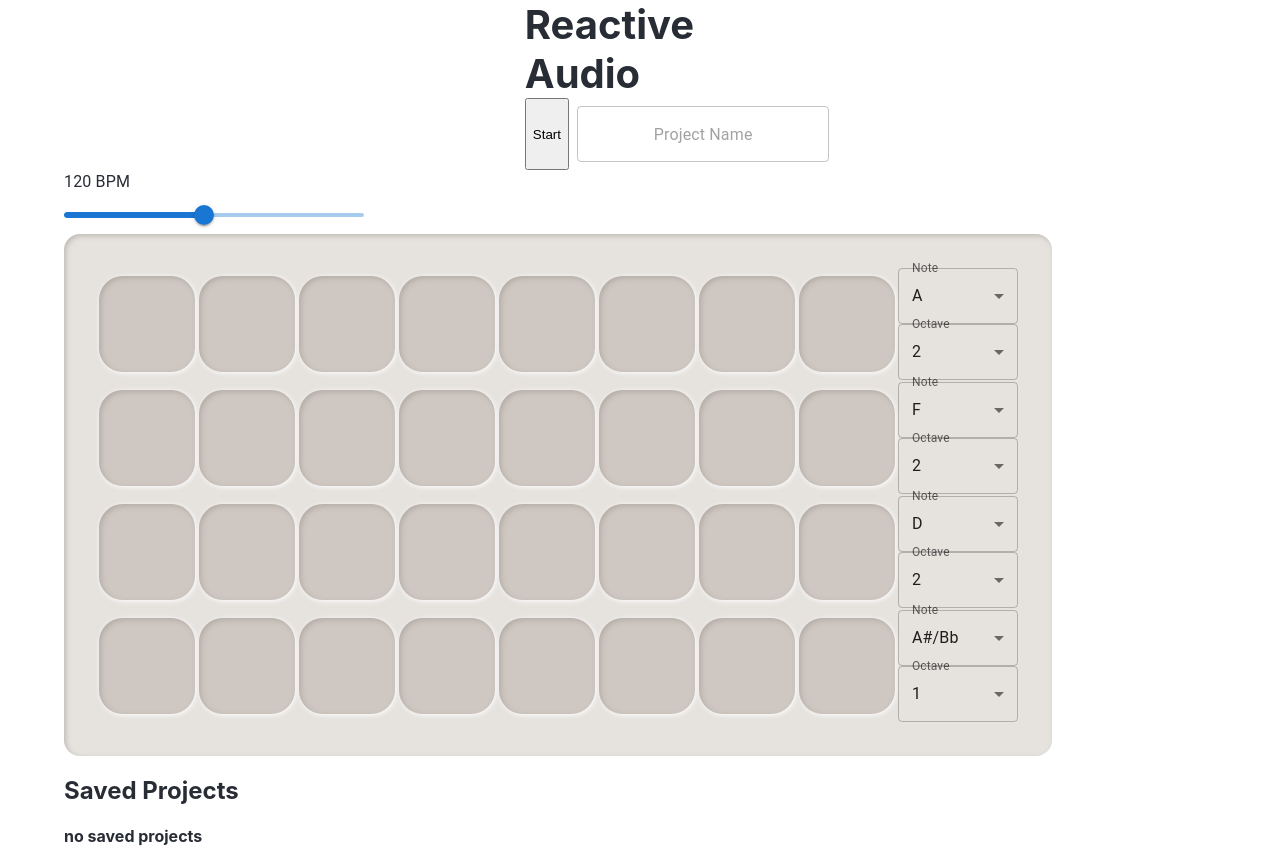
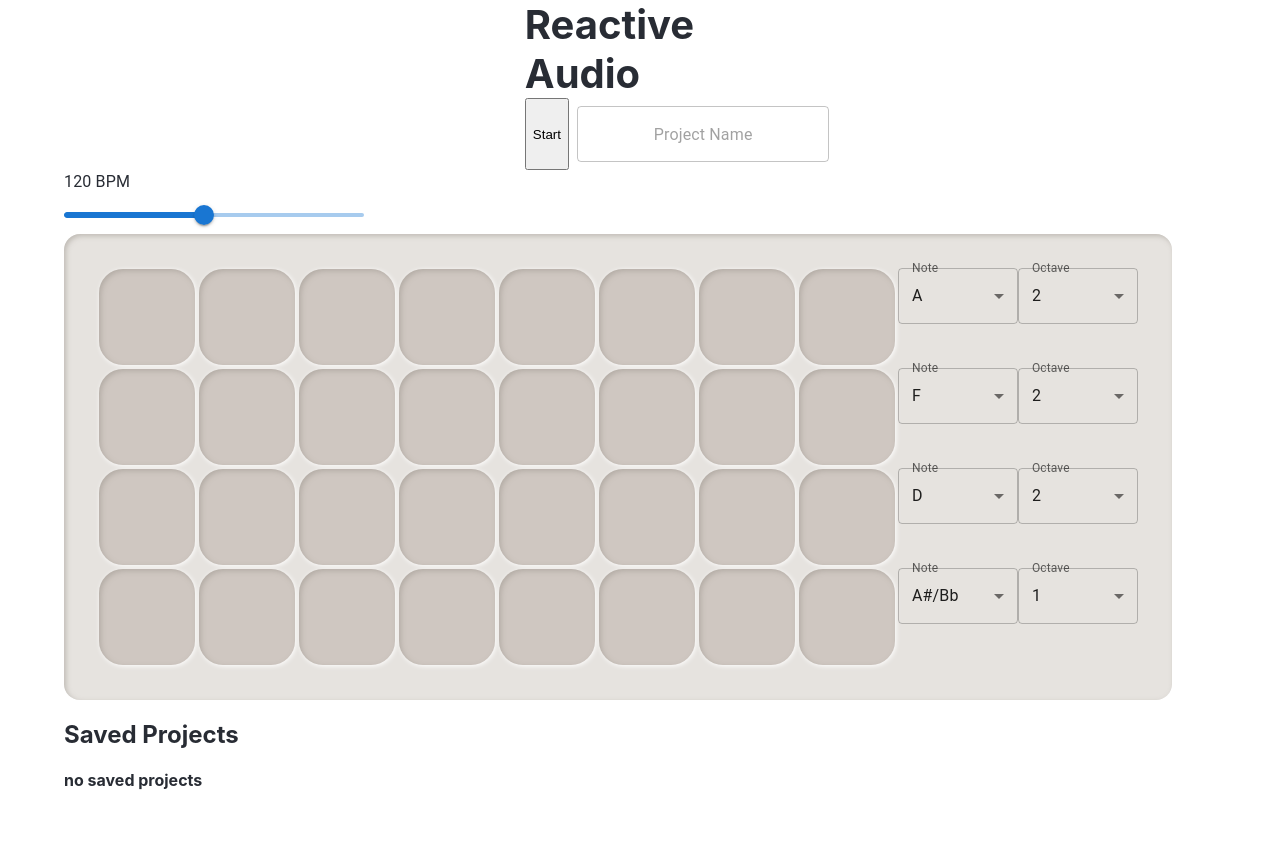
Before and after one commit to rriegel/Reactive-Audio, a React app: page / in a window 1280 px wide. After the commit the page ends 811 px from the top, so only its background shows below. Built offline with nearby package versions, Linux system fonts and the light colour scheme; no server answers; the HTML template or start-up script is replaced by a standard one.

Commit message:
put selector buttons in a flex row

```diff
--- a/client/src/app.css
+++ b/client/src/app.css
@@ -17,12 +17,6 @@ input {
   display: flex;
   flex-direction: row;
 }
-.input-row {
-  display: flex;
-  flex-direction: row;
-  height: 110px;
-  width: 100px;
-}
 .save-state-entry {
   display: flex;
   flex-direction: row;
--- /dev/null
+++ b/client/src/components/SequencerRow.css
@@ -0,0 +1,4 @@
+.selectors {
+  display: flex;
+  flex-direction: row;
+}
--- a/client/src/components/SequencerRow.jsx
+++ b/client/src/components/SequencerRow.jsx
@@ -1,4 +1,5 @@
 import React from 'react';
+import './SequencerRow.css';
 import GridBox from './GridBox.jsx';
 import * as Tone from 'tone';
 import NoteSelect from './utils/NoteSelect.js';
@@ -19,6 +20,7 @@ function SequencerRow({checked, row, boxToggle, active, notes, octaves, changeNo
           />
         )
       })}
+      <div className="selectors">
         <NoteSelect
           boxrow={ row+"" }
           note={ notes[row] }
@@ -29,6 +31,7 @@ function SequencerRow({checked, row, boxToggle, active, notes, octaves, changeNo
           octave={ octaves[row] }
           changeOctave={ changeOctave }
         />
+      </div>
     </tr>
   )
 };
--- a/client/src/components/utils/NoteSelect.js
+++ b/client/src/components/utils/NoteSelect.js
@@ -7,7 +7,7 @@ import Select from '@mui/material/Select';
 
 export default function NoteSelect({ boxrow, note, changeNote }) {
   return (
-    <Box sx={{ minWidth: 120 }}>
+    <Box sx={{ minWidth: 120}}>
     <FormControl fullWidth >
       <InputLabel>Note</InputLabel>
       <Select
```
Lines whose indentation alone changed are shown as unchanged.
